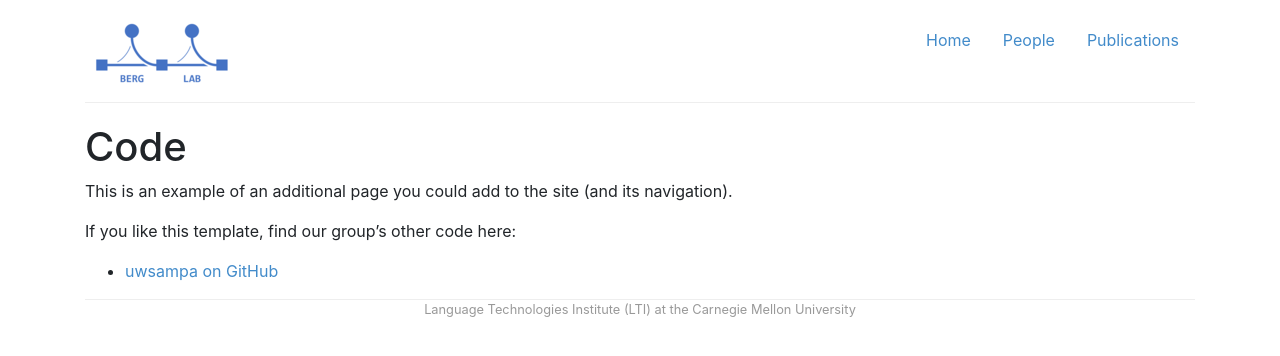
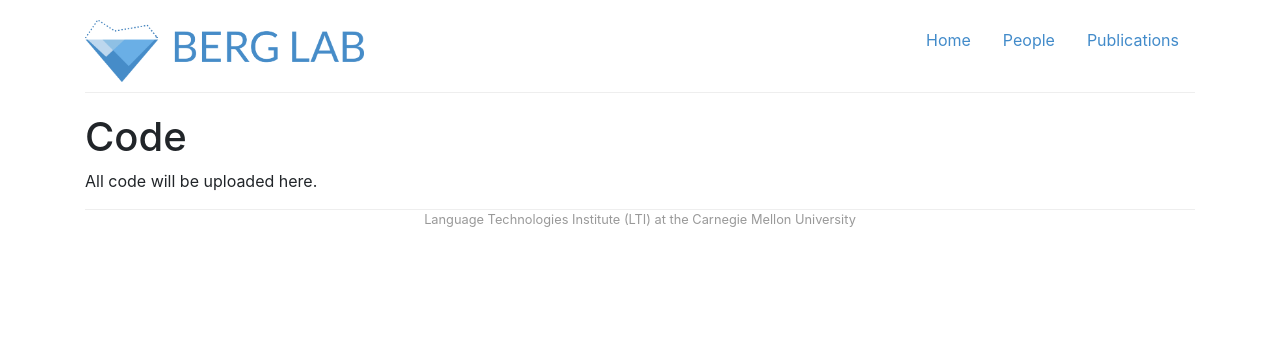
Before and after one commit to icebergnlp/icebergnlp.github.io, a Jekyll site: the page built from code.md, in a window 1280 px wide. Shown: the top 356 px of the page. Built offline with Jekyll 4.4.1, drawn with Linux system fonts in a browser that asks for light colours.

Commit message:
trying different logo

```diff
--- a/_layouts/default.html
+++ b/_layouts/default.html
@@ -19,8 +19,8 @@
                         flex-column
                         flex-md-row justify-content-md-between">
                 <a href="{{ site.base }}/" class="">
-                    <img src="{{ site.base }}/img/logo.png"
-                         srcset="{{ site.base }}/img/logo@2x.png 2x"
+                    <img src="{{ site.base }}/img/logo-try-2.png"
+                         srcset="{{ site.base }}/img/logo-try-2.png 2x"
                          alt="Awesome" id="logo">
                 </a>
                 <ul class="nav nav-pills justify-content-center">
--- a/code.md
+++ b/code.md
@@ -2,8 +2,4 @@
 layout: default
 title: Code
 ---
-This is an example of an additional page you could add to the site (and its navigation).
-
-If you like this template, find our group's other code here:
-
- * [uwsampa on GitHub](https://github.com/uwsampa/)
+All code will be uploaded here.
--- a/css/group.scss
+++ b/css/group.scss
@@ -62,9 +62,9 @@ a > .fa {
 
 /* Group logo */
 #logo {
-    width: 154px;
+    // width: 62px;
     height: 62px;
-    margin: 2px 0 8px 0;
+    // margin: 2px 0 8px 0;
 }
 
 /* Front page news. */
```
Also changed, not shown: _posts/2018-03-13-image.md (added, +7 -0 lines), img/logo-try-2.png (added).
